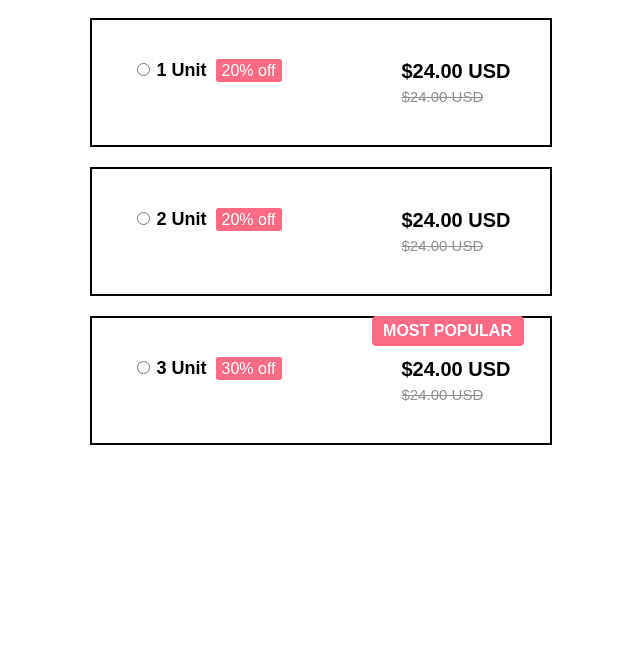
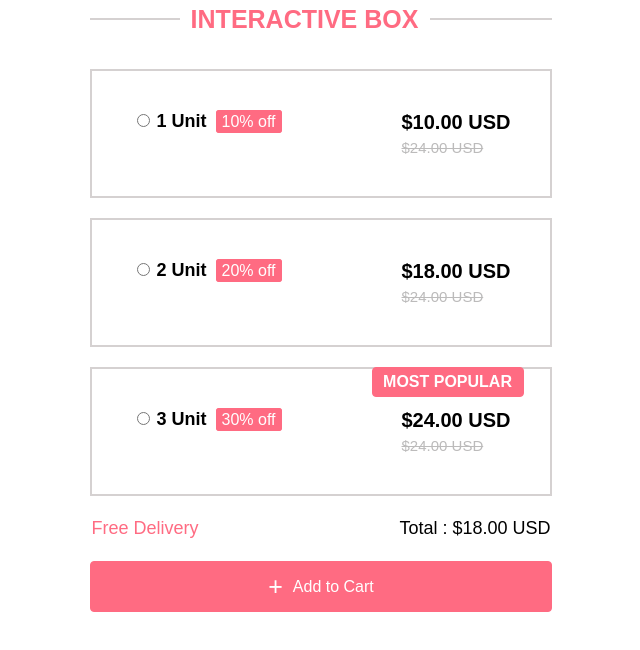
Before and after one commit to GokilaSundar/proveway-frontend-task, a plain HTML site: page interactivebox.html in a window 1280 px wide. Shown: the whole page, without its empty margins (319-959 px from the left). Drawn offline with Linux system fonts and the light colour scheme.

Commit message:
Implemented styles and button

```diff
--- a/interactivebox.html
+++ b/interactivebox.html
@@ -8,13 +8,18 @@
   </head>
   <body>
     <div id="container">
+      <!-- <div class="heading"> -->
+      <div class="boxLine"></div>
+      <span class="headingContent">INTERACTIVE BOX</span>
+      <!-- </div> -->
+
       <label class="radioboxContainer">
         <input type="radio" name="option" value="1-unit" id="unit-1" />
         <label class="unit" for="unit-1">1 Unit</label>
-        <span class="offer">20% off</span>
+        <span class="offer">10% off</span>
 
         <span class="price">
-          <div class="discountPrice">$24.00 USD</div>
+          <div class="discountPrice">$10.00 USD</div>
           <div class="actualPrice">$24.00 USD</div>
         </span>
 
@@ -60,7 +65,7 @@
         <label class="unit" for="2-unit">2 Unit</label>
         <span class="offer">20% off</span>
         <span class="price">
-          <div class="discountPrice">$24.00 USD</div>
+          <div class="discountPrice">$18.00 USD</div>
           <div class="actualPrice">$24.00 USD</div>
         </span>
         <div class="dropDownSection">
@@ -149,6 +154,13 @@
           </div>
         </div>
       </label>
+      <div class="totalDelivery">
+        <span class="freeDeleivery">Free Delivery</span>
+        <span class="total">Total : $18.00 USD</span>
+      </div>
+      <button class="button">
+        <span class="plus">+</span> <span class="cart">Add to Cart</span>
+      </button>
     </div>
 
     <script src="/interactivebox.js"></script>
--- a/interatcivebox.css
+++ b/interatcivebox.css
@@ -3,9 +3,30 @@
   justify-content: center;
   align-items: center;
 }
+.heading {
+  display: grid;
+  justify-content: center;
+}
+.boxLine {
+  border: 1px solid rgb(213, 209, 209);
+  margin: 10px;
+  /* position: relative; */
+}
+.headingContent {
+  position: relative;
+  font-family: "Arial", sans-serif;
+  text-align: center;
+  color: #ff6b82;
+  font-weight: 600;
+  top: -25px;
+  margin-left: 100px;
+  width: 250px;
+  font-size: 25px;
+  background-color: white;
+}
 .radioboxContainer {
   position: relative;
-  border: 2px solid black;
+  border: 2px solid rgb(213, 209, 209);
   padding: 40px;
   margin: 10px;
   cursor: pointer;
@@ -88,7 +109,7 @@
   text-decoration: line-through;
   margin-top: 5px;
   font-size: 15px;
-  color: rgb(146, 143, 143);
+  color: rgb(188, 187, 187);
 }
 
 .unitsection {
@@ -104,3 +125,31 @@
   padding-top: 4px;
   padding-bottom: 4px;
 }
+.totalDelivery {
+  display: flex;
+  margin: 12px;
+  font-family: "Arial", sans-serif;
+  font-size: 18px;
+  justify-content: space-between;
+}
+.freeDeleivery {
+  color: #ff6b82;
+}
+.button {
+  display: flex;
+  gap: 10px;
+  justify-content: center;
+  align-items: center;
+  font-size: 16px;
+  font-family: sans-serif;
+  border: 1px solid #ff6b82;
+  border-radius: 4px;
+  background-color: #ff6b82;
+  color: white;
+  padding: 10px 20px;
+  margin: 10px;
+  cursor: pointer;
+}
+.plus {
+  font-size: 25px;
+}
```
